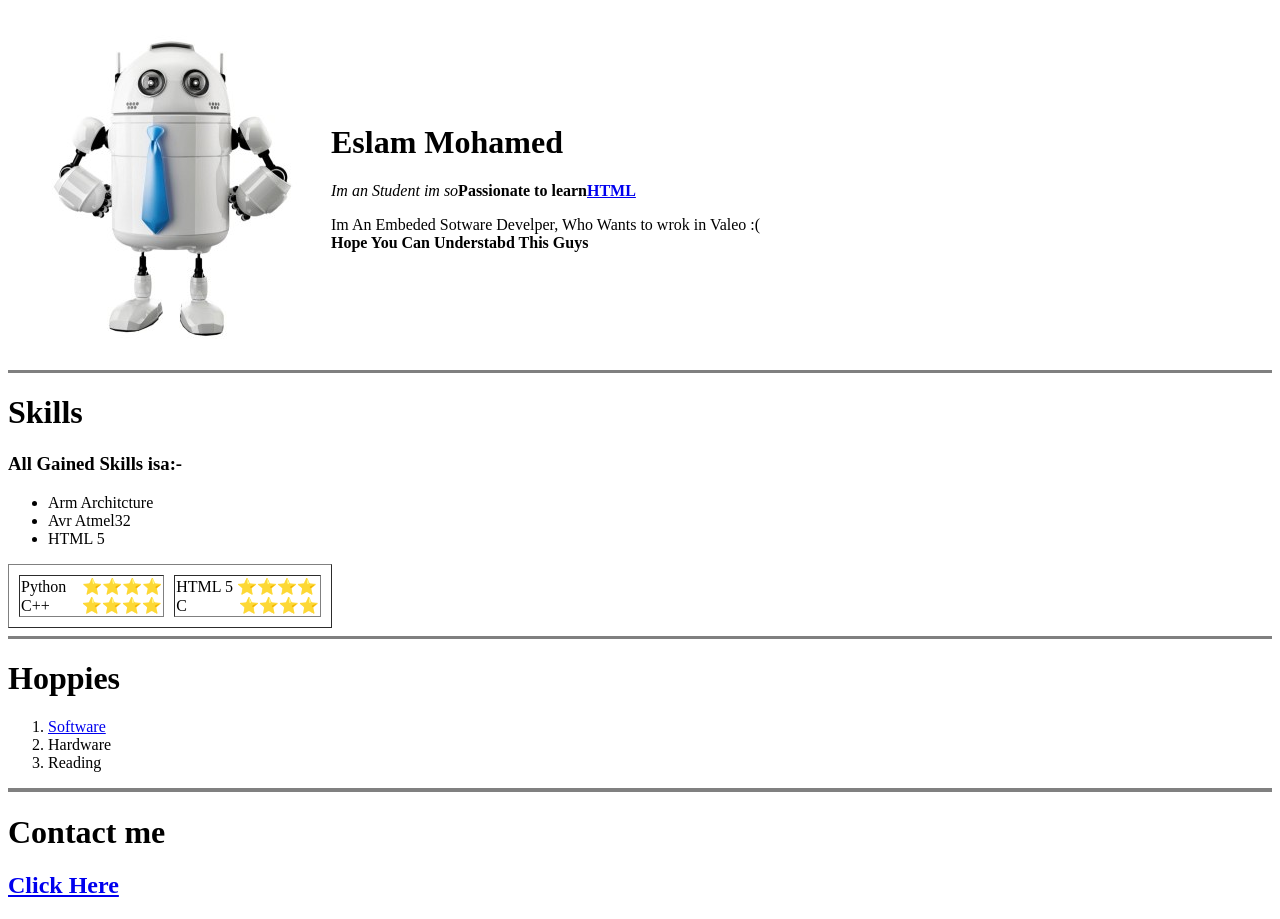
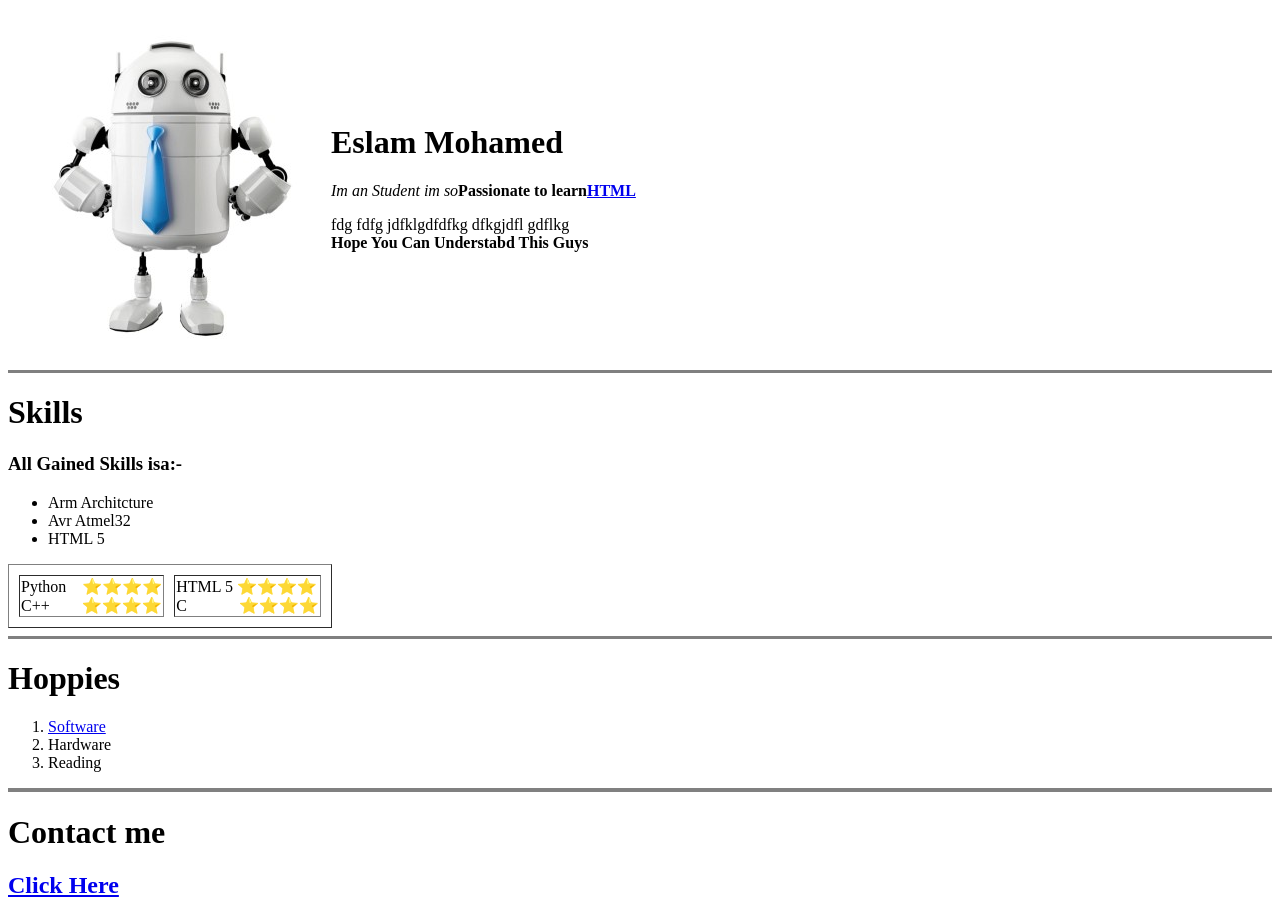
Before and after one commit to Eslam-Abd-El-Salam/My_First_HTML_Project, a plain HTML site: page Index.html in a window 1280 px wide. Drawn offline with Linux system fonts and the light colour scheme.

Commit message:
Update Index.html

```diff
--- a/Index.html
+++ b/Index.html
@@ -15,7 +15,7 @@
 
         <p><em>Im an Student im so</em><strong>Passionate to learn<a href="https://devdocs.io/">HTML</a> </strong> </p>
         <p>
-          Im An Embeded Sotware Develper, Who Wants to wrok in Valeo :(
+          fdg fdfg jdfklgdfdfkg dfkgjdfl gdflkg
           <br /> <Strong>Hope You Can Understabd This Guys </Strong>
         </p>
       </td>
```
